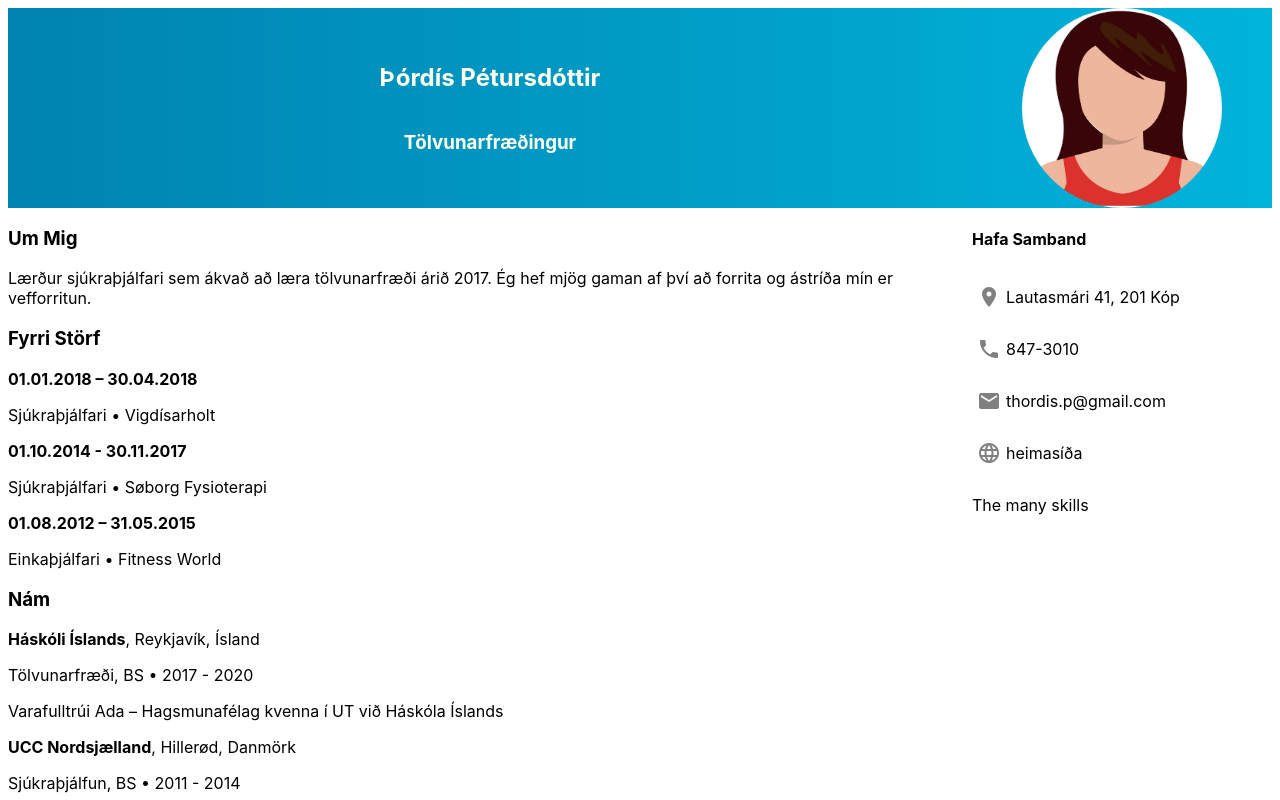
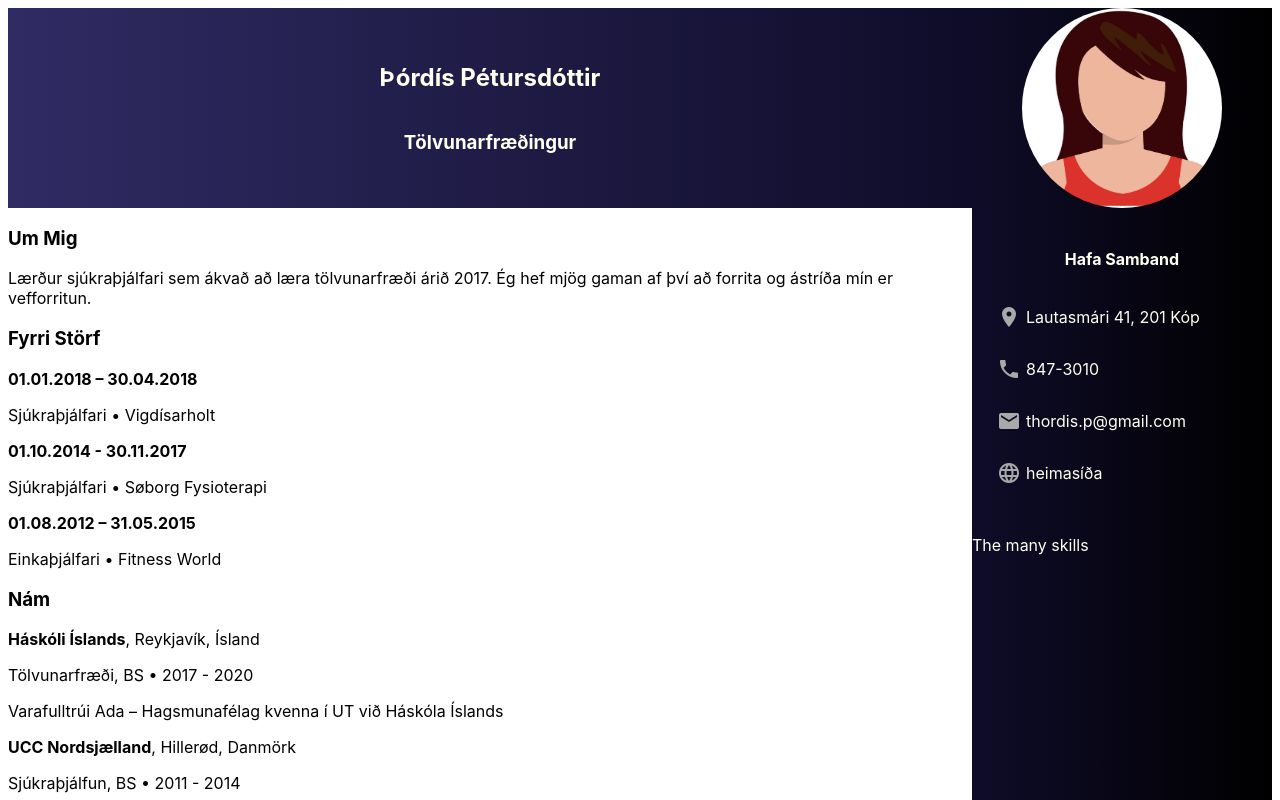
Before and after one commit to thordisp/thordisp.github.io, a website: page index.html in a window 1280 px wide. Shown: the top 800 px of the page. Drawn offline with Linux system fonts and the light colour scheme.

Commit message:
Fixing header and right bar color gradient

```diff
--- a/styles.scss
+++ b/styles.scss
@@ -5,9 +5,6 @@
     display: grid;
     grid-template-rows: 200px;
     grid-template-columns: auto 300px;
-    background: #00B4DB;  /* fallback for old browsers */
-    background: -webkit-linear-gradient(to right, #0083B0, #00B4DB);  /* Chrome 10-25, Safari 5.1-6 */
-    background: linear-gradient(to right, #0083B0, #00B4DB); /* W3C, IE 10+/ Edge, Firefox 16+, Chrome 26+, Opera 12+, Safari 7+ */
 
     &-title {
       grid-column-start: 1;
@@ -17,12 +14,18 @@
       justify-content: center;
       align-items: center;
       color: ivory;
+      background: #0f0c29;  /* fallback for old browsers */
+      background: -webkit-linear-gradient(to right, #302b63, #0f0c29);  /* Chrome 10-25, Safari 5.1-6 */
+      background: linear-gradient(to right, #302b63, #0f0c29); /* W3C, IE 10+/ Edge, Firefox 16+, Chrome 26+, Opera 12+, Safari 7+ */
     }
 
     &-image {
       display: flex;
       justify-content: center;
       align-items: center;
+      background: #0f0c29;  /* fallback for old browsers */
+      background: -webkit-linear-gradient(to right, #0f0c29, #000);  /* Chrome 10-25, Safari 5.1-6 */
+      background: linear-gradient(to right, #0f0c29, #000); /* W3C, IE 10+/ Edge, Firefox 16+, Chrome 26+, Opera 12+, Safari 7+ */
 
       img {
         width: 200px;
@@ -35,17 +38,27 @@
 
   .main {
     display: grid;
-    grid-template-rows: calc(100vh - 200px);
+    grid-template-rows: auto;
     grid-template-columns: auto 300px;
 
     .right {
       grid-column-start: 2;
       grid-column-end: 3;
+      background: #0f0c29;  /* fallback for old browsers */
+      background: -webkit-linear-gradient(to right, #0f0c29, #000);  /* Chrome 10-25, Safari 5.1-6 */
+      background: linear-gradient(to right, #0f0c29, #000); /* W3C, IE 10+/ Edge, Firefox 16+, Chrome 26+, Opera 12+, Safari 7+ */
+
+      color: ivory;
 
       .info {
         width: 100%;
 
         .contact {
+          padding: 20px;
+
+          h4 {
+            text-align: center;
+          }
 
           &-detail {
             display: flex;
@@ -53,7 +66,7 @@
             align-items: center;
 
             span {
-              color: grey;
+              color: darkgrey;
               margin: 5px;
             }
           }
```
Also changed, not shown: styles.css.
